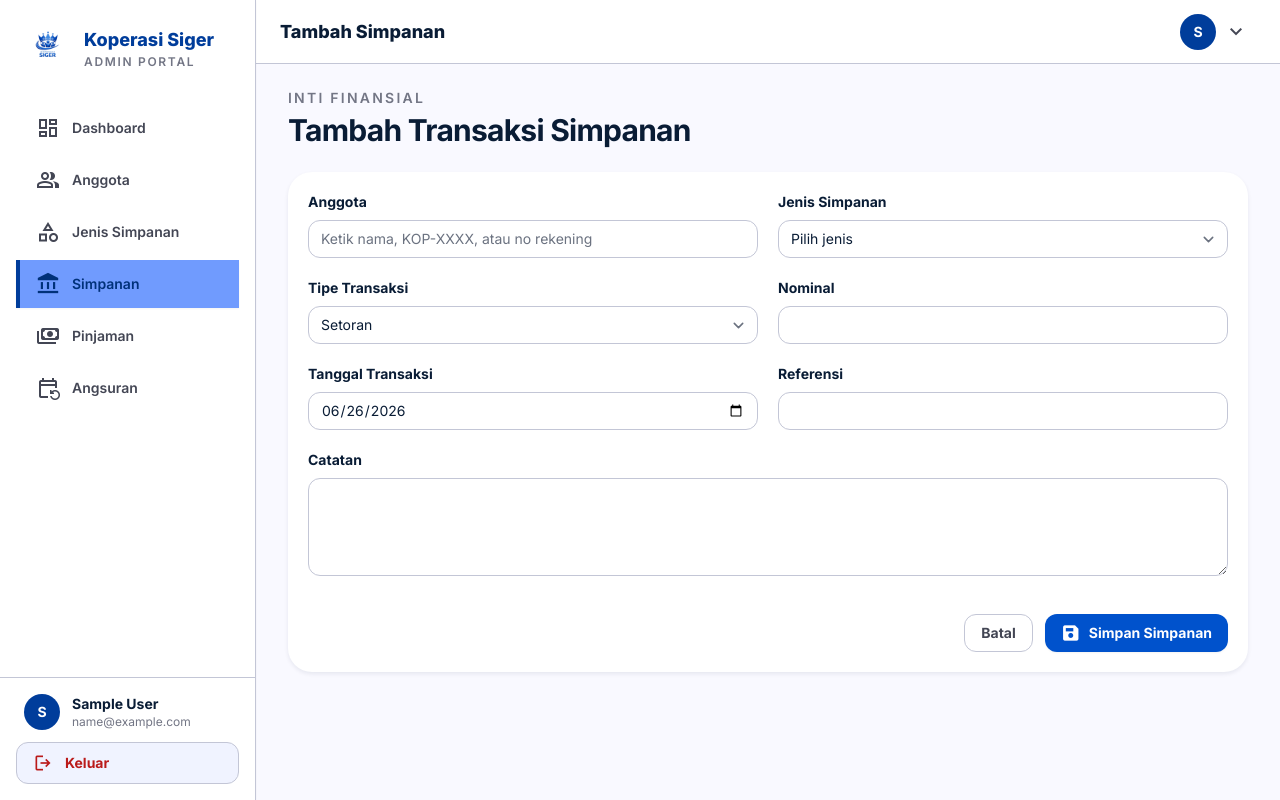
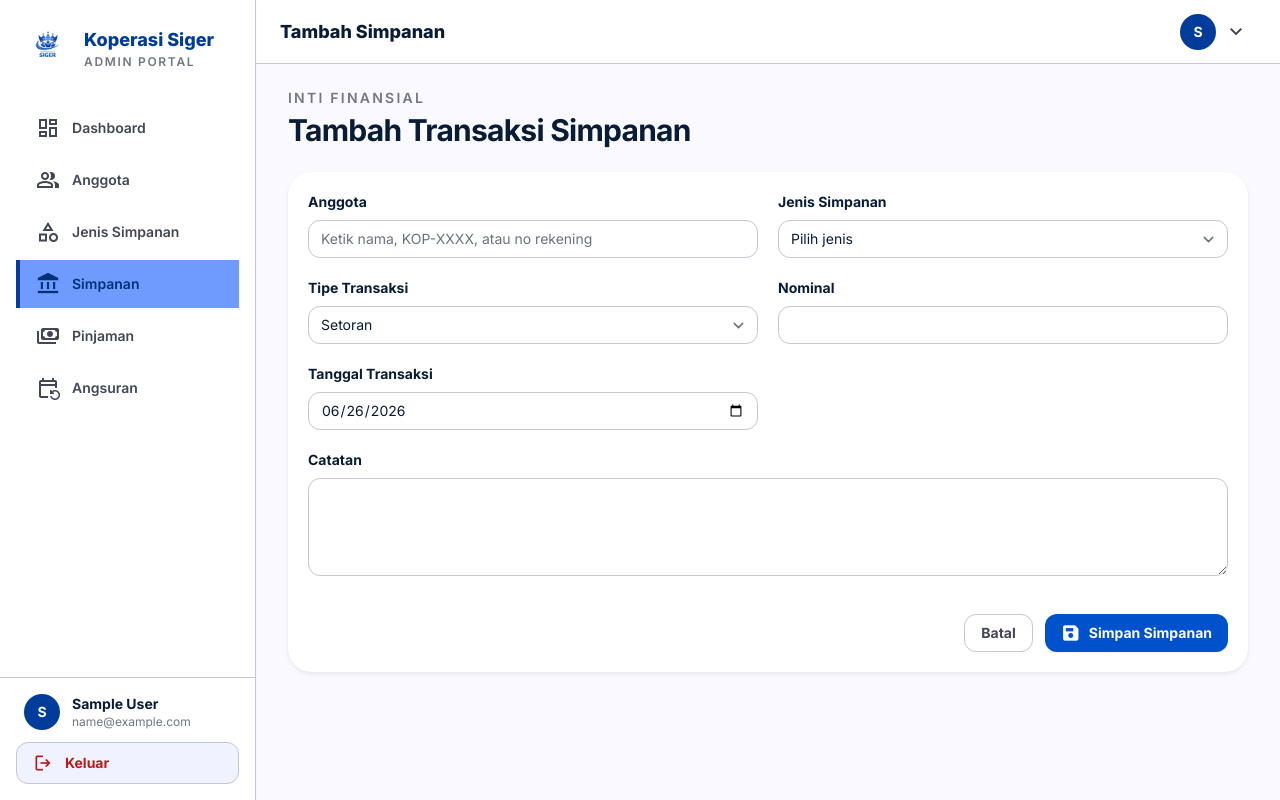
Before and after one commit to lengGod/sistem-koperasi, a Laravel app: page /savings/create in a window 1280 px wide. Run offline with Laravel 12, Linux system fonts and the light colour scheme; the visitor is signed in with stand-in values (Sample User, id 1); data comes from the database, SQL or seed files in the repository; style sheets or scripts are compiled from the project's sources; some libraries are stand-ins or nearby versions.

Commit message:
pembaruan untuk fitur generate no

```diff
--- a/app/Http/Controllers/SavingsController.php
+++ b/app/Http/Controllers/SavingsController.php
@@ -42,8 +42,15 @@ class SavingsController extends Controller
             'amount' => ['required', 'numeric', 'min:1000'],
             'transaction_date' => ['required', 'date'],
             'notes' => ['nullable', 'string', 'max:1000'],
-            'reference_number' => ['nullable', 'string', 'max:100', 'unique:savings,reference_number'],
         ]);
+
+        $member = Member::find($data['member_id']);
+        $type = SavingsType::find($data['savings_type_id']);
+        $date = \Illuminate\Support\Carbon::parse($data['transaction_date']);
+
+        $data['reference_number'] = strtoupper($type->code) . '-' .
+                                    $member->member_number . '-' .
+                                    $date->format('Ym');
 
         $saving = $this->savings->create($data);
 
@@ -73,7 +80,6 @@ class SavingsController extends Controller
             'amount' => ['required', 'numeric', 'min:1000'],
             'transaction_date' => ['required', 'date'],
             'notes' => ['nullable', 'string', 'max:1000'],
-            'reference_number' => ['nullable', 'string', 'max:100', Rule::unique('savings', 'reference_number')->ignore($saving)],
         ]);
 
         $this->savings->update($saving, $data);
--- a/resources/views/savings/_form.blade.php
+++ b/resources/views/savings/_form.blade.php
@@ -71,12 +71,6 @@
         @error('transaction_date') <p class="mt-1 text-sm text-error">{{ $message }}</p> @enderror
     </div>
 
-    <div>
-        <label for="reference_number" class="mb-2 block text-sm font-bold text-on-surface">Referensi</label>
-        <input id="reference_number" name="reference_number" value="{{ old('reference_number', $saving->reference_number) }}" class="w-full rounded-xl border-outline-variant bg-surface-container-lowest text-sm focus:border-primary focus:ring-primary">
-        @error('reference_number') <p class="mt-1 text-sm text-error">{{ $message }}</p> @enderror
-    </div>
-
     <div class="md:col-span-2">
         <label for="notes" class="mb-2 block text-sm font-bold text-on-surface">Catatan</label>
         <textarea id="notes" name="notes" rows="4" class="w-full rounded-xl border-outline-variant bg-surface-container-lowest text-sm focus:border-primary focus:ring-primary">{{ old('notes', $saving->notes) }}</textarea>
```
